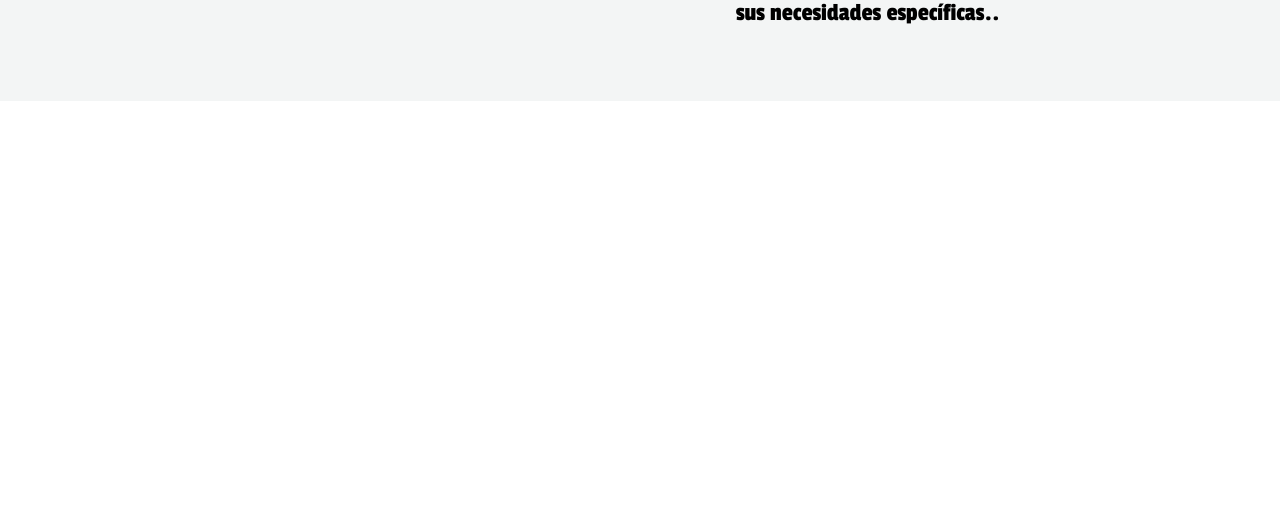
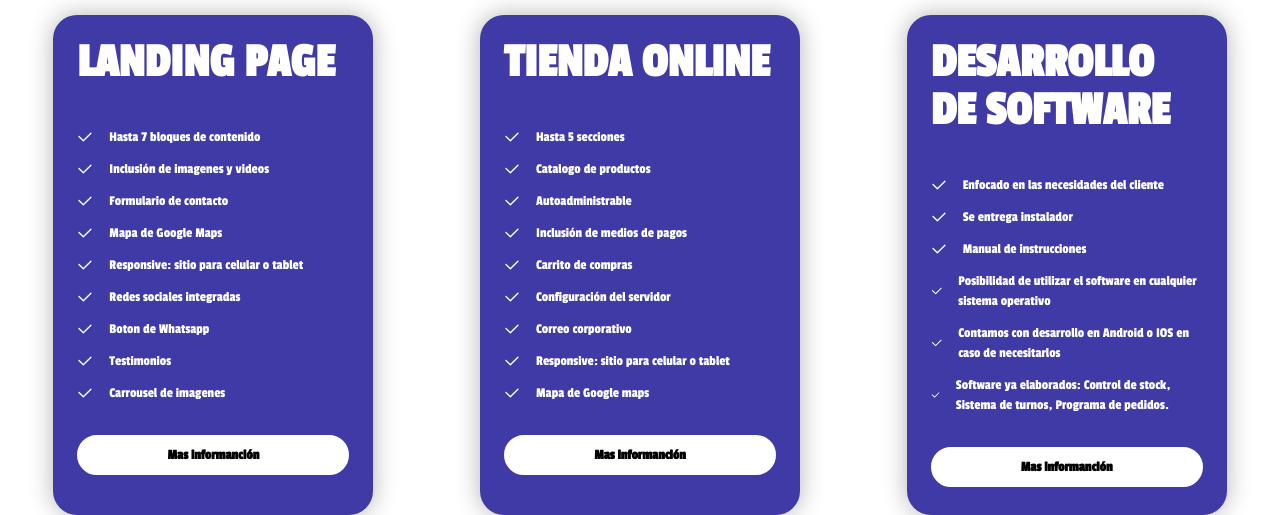
Before and after one commit to Fromero564/FEVIER-TECH, a PHP site: page / in a window 1280 px wide. Shown: the part 1478-1993 px from the top of the page. Before the commit the page ends 1502 px from the top, so only its background shows below. Run offline with PHP 8.4, Linux system fonts and the light colour scheme.

Commit message:
Se agregan secciones

```diff
--- a/css/style.css
+++ b/css/style.css
@@ -81,3 +112,69 @@
     font-size: 25px;
     text-align: justify;
 }
+
+/*Card de servicios*/
+
+.card {
+    width: 320px;
+    height: 500px;
+    display: flex;
+    flex-direction: column;
+    border-radius: 1.5rem;
+    background-color: #3F3AA5;
+    padding: 1.5rem;
+    box-shadow: 0px 0px 25px rgba(0, 0, 0, 0.3);
+  }
+
+  .price {
+    font-size: 3rem;
+    line-height: 1;
+    font-weight: 600;
+    color: rgba(255, 255, 255, 1);
+  }
+
+  .lists {
+    margin-top: 2.5rem;
+    display: flex;
+    flex-direction: column;
+    grid-row-gap: 0.75rem;
+    row-gap: 0.75rem;
+    font-size: 0.875rem;
+    line-height: 1.25rem;
+    color: rgba(255, 255, 255, 1);
+  }
+
+  .list {
+    display: flex;
+    align-items: center;
+  }
+
+  .list svg {
+    height: 1rem;
+    width: 1rem;
+  }
+
+  .list span {
+    margin-left: 1rem;
+  }
+
+  .action {
+    margin-top: 2rem;
+    width: 100%;
+    border: 2px solid  rgba(255, 255, 255, 1);
+    border-radius: 9999px;
+    background-color: rgba(255, 255, 255, 1);
+    padding: 0.625rem 1.5rem;
+    font-weight: 600;
+    text-align: center;
+    font-size: 0.875rem;
+    color: rgba(0, 0, 0, 1);
+    outline: none;
+    text-decoration: none;
+    transition: all .2s ease;
+  }
+
+  .action:hover {
+    color: rgba(255, 255, 255, 1);
+    background-color: transparent;
+  }
--- a/index.html
+++ b/index.html
@@ -26,10 +26,10 @@
         />
         <div class="botones-menu">
           <ul>
-            <li><a href="">Descúbrenos</a></li>
-            <li><a href="">Quienes somos</a></li>
-            <li><a href="">Servicios</a></li>
-            <li><a href="">Proyectos</a></li>
+            <li><a href="#bienvenidos">Descúbrenos</a></li>
+            <li><a href="#Qs">Quienes somos</a></li>
+            <li><a href="#Servicios">Servicios</a></li>
+            <li><a href="">Clientes</a></li>
           </ul>
           <div class="boton-contacto">
             <a href="">Contáctanos</a>
@@ -38,21 +38,161 @@
       </nav>
     </header>
     <section>
-      <img src="./fotos/FT1.jpg" alt="" style="width: 100vw;-webkit-clip-path: circle(120vw at 50% -100vw);clip-path: circle(150vw at 50% -115vw);">
-      <h1>BIENVENIDOS A FEVIERTECH</h1>
-      <h3>Soluciones de alto impacto</h3>
+      <div class="contenedor">
+
+        <div class="div-difuminado"></div>
+
+        <img src="./fotos/FT1.jpg" alt="FEVIERTECH" class="img-portada">
+
+        <div class="texto" id="bienvenidos">
+            <h1>BIENVENIDOS A FEVIERTECH</h1>
+            <h3>Soluciones de alto impacto</h3>
+        </div>
+    </div>
     </section>
     <section class="container" style="background-color: #F3F5F5">
       <div class="descubrenos-img">
         <img src="./fotos/FT3.jpg" alt="Quienessomos" style="width: 50vw;height:50vh;">
       </div>
       <div class="divTexto">
-        <h2 class="titulo">¿Quiénes Somos?</h2>
+        <h2 class="titulo" id="Qs">¿Quiénes Somos?</h2>
         <p>Tu aliado estratégico en el mundo digital. Nos especializamos en ofrecer servicios integrales de digitalización para empresas, con un enfoque que abarca desde el desarrollo de software a medida hasta la gestión de páginas web y la administración de redes sociales como Community Managers.
 
-          En un entorno empresarial cada vez más competitivo, reconocemos la importancia de la digitalización para el crecimiento y la eficiencia. Es por eso que nos dedicamos a acompañar a las empresas en su proceso de transformación digital, brindando soluciones personalizadas que se adaptan a sus necesidades específicas..</p>
+          En un entorno empresarial cada vez más competitivo, reconocemos la importancia de la digitalización para el crecimiento y la eficiencia. Es por eso que nos dedicamos a acompañar a las empresas en su proceso de transformación digital, brindando soluciones personalizadas que se adaptan a sus necesidades específicas.</p>
 
 
+      </div>
+    </section>
+    <section>
+      <h1 class="titulo" id="Servicios">Servicios</h1>
+      <div style="display: flex;align-items: center;justify-content: space-around;">
+        <div class="card">
+          <p class="price">
+            LANDING PAGE
+          </p>
+          <ul class="lists">
+            <li class="list">
+              <svg xmlns="http://www.w3.org/2000/svg" fill="none" viewBox="0 0 24 24"><g stroke-width="0" id="SVGRepo_bgCarrier"></g><g stroke-linejoin="round" stroke-linecap="round" id="SVGRepo_tracerCarrier"></g><g id="SVGRepo_iconCarrier"> <path fill="#ffffff" d="M21.5821 5.54289C21.9726 5.93342 21.9726 6.56658 21.5821 6.95711L10.2526 18.2867C9.86452 18.6747 9.23627 18.6775 8.84475 18.293L2.29929 11.8644C1.90527 11.4774 1.89956 10.8443 2.28655 10.4503C2.67354 10.0562 3.30668 10.0505 3.70071 10.4375L9.53911 16.1717L20.1679 5.54289C20.5584 5.15237 21.1916 5.15237 21.5821 5.54289Z" clip-rule="evenodd" fill-rule="evenodd"></path> </g></svg>
+                <span> Hasta 7 bloques de contenido </span>
+            </li>
+            <li class="list">
+              <svg xmlns="http://www.w3.org/2000/svg" fill="none" viewBox="0 0 24 24"><g stroke-width="0" id="SVGRepo_bgCarrier"></g><g stroke-linejoin="round" stroke-linecap="round" id="SVGRepo_tracerCarrier"></g><g id="SVGRepo_iconCarrier"> <path fill="#ffffff" d="M21.5821 5.54289C21.9726 5.93342 21.9726 6.56658 21.5821 6.95711L10.2526 18.2867C9.86452 18.6747 9.23627 18.6775 8.84475 18.293L2.29929 11.8644C1.90527 11.4774 1.89956 10.8443 2.28655 10.4503C2.67354 10.0562 3.30668 10.0505 3.70071 10.4375L9.53911 16.1717L20.1679 5.54289C20.5584 5.15237 21.1916 5.15237 21.5821 5.54289Z" clip-rule="evenodd" fill-rule="evenodd"></path> </g></svg>
+              <span> Inclusión de imagenes y videos </span>
+            </li>
+            <li class="list">
+              <svg xmlns="http://www.w3.org/2000/svg" fill="none" viewBox="0 0 24 24"><g stroke-width="0" id="SVGRepo_bgCarrier"></g><g stroke-linejoin="round" stroke-linecap="round" id="SVGRepo_tracerCarrier"></g><g id="SVGRepo_iconCarrier"> <path fill="#ffffff" d="M21.5821 5.54289C21.9726 5.93342 21.9726 6.56658 21.5821 6.95711L10.2526 18.2867C9.86452 18.6747 9.23627 18.6775 8.84475 18.293L2.29929 11.8644C1.90527 11.4774 1.89956 10.8443 2.28655 10.4503C2.67354 10.0562 3.30668 10.0505 3.70071 10.4375L9.53911 16.1717L20.1679 5.54289C20.5584 5.15237 21.1916 5.15237 21.5821 5.54289Z" clip-rule="evenodd" fill-rule="evenodd"></path> </g></svg>
+              <span> Formulario de contacto </span>
+            </li>
+            <li class="list">
+              <svg xmlns="http://www.w3.org/2000/svg" fill="none" viewBox="0 0 24 24"><g stroke-width="0" id="SVGRepo_bgCarrier"></g><g stroke-linejoin="round" stroke-linecap="round" id="SVGRepo_tracerCarrier"></g><g id="SVGRepo_iconCarrier"> <path fill="#ffffff" d="M21.5821 5.54289C21.9726 5.93342 21.9726 6.56658 21.5821 6.95711L10.2526 18.2867C9.86452 18.6747 9.23627 18.6775 8.84475 18.293L2.29929 11.8644C1.90527 11.4774 1.89956 10.8443 2.28655 10.4503C2.67354 10.0562 3.30668 10.0505 3.70071 10.4375L9.53911 16.1717L20.1679 5.54289C20.5584 5.15237 21.1916 5.15237 21.5821 5.54289Z" clip-rule="evenodd" fill-rule="evenodd"></path> </g></svg>
+              <span> Mapa de Google Maps </span>
+            </li>
+            <li class="list">
+              <svg xmlns="http://www.w3.org/2000/svg" fill="none" viewBox="0 0 24 24"><g stroke-width="0" id="SVGRepo_bgCarrier"></g><g stroke-linejoin="round" stroke-linecap="round" id="SVGRepo_tracerCarrier"></g><g id="SVGRepo_iconCarrier"> <path fill="#ffffff" d="M21.5821 5.54289C21.9726 5.93342 21.9726 6.56658 21.5821 6.95711L10.2526 18.2867C9.86452 18.6747 9.23627 18.6775 8.84475 18.293L2.29929 11.8644C1.90527 11.4774 1.89956 10.8443 2.28655 10.4503C2.67354 10.0562 3.30668 10.0505 3.70071 10.4375L9.53911 16.1717L20.1679 5.54289C20.5584 5.15237 21.1916 5.15237 21.5821 5.54289Z" clip-rule="evenodd" fill-rule="evenodd"></path> </g></svg>
+              <span> Responsive: sitio para celular o tablet </span>
+            </li>
+            <li class="list">
+              <svg xmlns="http://www.w3.org/2000/svg" fill="none" viewBox="0 0 24 24"><g stroke-width="0" id="SVGRepo_bgCarrier"></g><g stroke-linejoin="round" stroke-linecap="round" id="SVGRepo_tracerCarrier"></g><g id="SVGRepo_iconCarrier"> <path fill="#ffffff" d="M21.5821 5.54289C21.9726 5.93342 21.9726 6.56658 21.5821 6.95711L10.2526 18.2867C9.86452 18.6747 9.23627 18.6775 8.84475 18.293L2.29929 11.8644C1.90527 11.4774 1.89956 10.8443 2.28655 10.4503C2.67354 10.0562 3.30668 10.0505 3.70071 10.4375L9.53911 16.1717L20.1679 5.54289C20.5584 5.15237 21.1916 5.15237 21.5821 5.54289Z" clip-rule="evenodd" fill-rule="evenodd"></path> </g></svg>
+              <span> Redes sociales integradas </span>
+            </li>
+            <li class="list">
+              <svg xmlns="http://www.w3.org/2000/svg" fill="none" viewBox="0 0 24 24"><g stroke-width="0" id="SVGRepo_bgCarrier"></g><g stroke-linejoin="round" stroke-linecap="round" id="SVGRepo_tracerCarrier"></g><g id="SVGRepo_iconCarrier"> <path fill="#ffffff" d="M21.5821 5.54289C21.9726 5.93342 21.9726 6.56658 21.5821 6.95711L10.2526 18.2867C9.86452 18.6747 9.23627 18.6775 8.84475 18.293L2.29929 11.8644C1.90527 11.4774 1.89956 10.8443 2.28655 10.4503C2.67354 10.0562 3.30668 10.0505 3.70071 10.4375L9.53911 16.1717L20.1679 5.54289C20.5584 5.15237 21.1916 5.15237 21.5821 5.54289Z" clip-rule="evenodd" fill-rule="evenodd"></path> </g></svg>
+              <span> Boton de Whatsapp </span>
+            </li>
+            <li class="list">
+              <svg xmlns="http://www.w3.org/2000/svg" fill="none" viewBox="0 0 24 24"><g stroke-width="0" id="SVGRepo_bgCarrier"></g><g stroke-linejoin="round" stroke-linecap="round" id="SVGRepo_tracerCarrier"></g><g id="SVGRepo_iconCarrier"> <path fill="#ffffff" d="M21.5821 5.54289C21.9726 5.93342 21.9726 6.56658 21.5821 6.95711L10.2526 18.2867C9.86452 18.6747 9.23627 18.6775 8.84475 18.293L2.29929 11.8644C1.90527 11.4774 1.89956 10.8443 2.28655 10.4503C2.67354 10.0562 3.30668 10.0505 3.70071 10.4375L9.53911 16.1717L20.1679 5.54289C20.5584 5.15237 21.1916 5.15237 21.5821 5.54289Z" clip-rule="evenodd" fill-rule="evenodd"></path> </g></svg>
+              <span> Testimonios </span>
+            </li>
+            <li class="list">
+              <svg xmlns="http://www.w3.org/2000/svg" fill="none" viewBox="0 0 24 24"><g stroke-width="0" id="SVGRepo_bgCarrier"></g><g stroke-linejoin="round" stroke-linecap="round" id="SVGRepo_tracerCarrier"></g><g id="SVGRepo_iconCarrier"> <path fill="#ffffff" d="M21.5821 5.54289C21.9726 5.93342 21.9726 6.56658 21.5821 6.95711L10.2526 18.2867C9.86452 18.6747 9.23627 18.6775 8.84475 18.293L2.29929 11.8644C1.90527 11.4774 1.89956 10.8443 2.28655 10.4503C2.67354 10.0562 3.30668 10.0505 3.70071 10.4375L9.53911 16.1717L20.1679 5.54289C20.5584 5.15237 21.1916 5.15237 21.5821 5.54289Z" clip-rule="evenodd" fill-rule="evenodd"></path> </g></svg>
+              <span> Carrousel de imagenes </span>
+            </li>
+
+          </ul>
+        <a href="#" class="action">
+            Mas informanción
+          </a>
+        </div>
+        <div class="card">
+          <p class="price">
+            TIENDA ONLINE
+          </p>
+          <ul class="lists">
+            <li class="list">
+              <svg xmlns="http://www.w3.org/2000/svg" fill="none" viewBox="0 0 24 24"><g stroke-width="0" id="SVGRepo_bgCarrier"></g><g stroke-linejoin="round" stroke-linecap="round" id="SVGRepo_tracerCarrier"></g><g id="SVGRepo_iconCarrier"> <path fill="#ffffff" d="M21.5821 5.54289C21.9726 5.93342 21.9726 6.56658 21.5821 6.95711L10.2526 18.2867C9.86452 18.6747 9.23627 18.6775 8.84475 18.293L2.29929 11.8644C1.90527 11.4774 1.89956 10.8443 2.28655 10.4503C2.67354 10.0562 3.30668 10.0505 3.70071 10.4375L9.53911 16.1717L20.1679 5.54289C20.5584 5.15237 21.1916 5.15237 21.5821 5.54289Z" clip-rule="evenodd" fill-rule="evenodd"></path> </g></svg>
+                <span> Hasta 5 secciones </span>
+            </li>
+            <li class="list">
+              <svg xmlns="http://www.w3.org/2000/svg" fill="none" viewBox="0 0 24 24"><g stroke-width="0" id="SVGRepo_bgCarrier"></g><g stroke-linejoin="round" stroke-linecap="round" id="SVGRepo_tracerCarrier"></g><g id="SVGRepo_iconCarrier"> <path fill="#ffffff" d="M21.5821 5.54289C21.9726 5.93342 21.9726 6.56658 21.5821 6.95711L10.2526 18.2867C9.86452 18.6747 9.23627 18.6775 8.84475 18.293L2.29929 11.8644C1.90527 11.4774 1.89956 10.8443 2.28655 10.4503C2.67354 10.0562 3.30668 10.0505 3.70071 10.4375L9.53911 16.1717L20.1679 5.54289C20.5584 5.15237 21.1916 5.15237 21.5821 5.54289Z" clip-rule="evenodd" fill-rule="evenodd"></path> </g></svg>
+              <span> Catalogo de productos </span>
+            </li>
+            <li class="list">
+              <svg xmlns="http://www.w3.org/2000/svg" fill="none" viewBox="0 0 24 24"><g stroke-width="0" id="SVGRepo_bgCarrier"></g><g stroke-linejoin="round" stroke-linecap="round" id="SVGRepo_tracerCarrier"></g><g id="SVGRepo_iconCarrier"> <path fill="#ffffff" d="M21.5821 5.54289C21.9726 5.93342 21.9726 6.56658 21.5821 6.95711L10.2526 18.2867C9.86452 18.6747 9.23627 18.6775 8.84475 18.293L2.29929 11.8644C1.90527 11.4774 1.89956 10.8443 2.28655 10.4503C2.67354 10.0562 3.30668 10.0505 3.70071 10.4375L9.53911 16.1717L20.1679 5.54289C20.5584 5.15237 21.1916 5.15237 21.5821 5.54289Z" clip-rule="evenodd" fill-rule="evenodd"></path> </g></svg>
+              <span> Autoadministrable </span>
+            </li>
+            <li class="list">
+              <svg xmlns="http://www.w3.org/2000/svg" fill="none" viewBox="0 0 24 24"><g stroke-width="0" id="SVGRepo_bgCarrier"></g><g stroke-linejoin="round" stroke-linecap="round" id="SVGRepo_tracerCarrier"></g><g id="SVGRepo_iconCarrier"> <path fill="#ffffff" d="M21.5821 5.54289C21.9726 5.93342 21.9726 6.56658 21.5821 6.95711L10.2526 18.2867C9.86452 18.6747 9.23627 18.6775 8.84475 18.293L2.29929 11.8644C1.90527 11.4774 1.89956 10.8443 2.28655 10.4503C2.67354 10.0562 3.30668 10.0505 3.70071 10.4375L9.53911 16.1717L20.1679 5.54289C20.5584 5.15237 21.1916 5.15237 21.5821 5.54289Z" clip-rule="evenodd" fill-rule="evenodd"></path> </g></svg>
+              <span> Inclusión de medios de pagos </span>
+            </li>
+            <li class="list">
+              <svg xmlns="http://www.w3.org/2000/svg" fill="none" viewBox="0 0 24 24"><g stroke-width="0" id="SVGRepo_bgCarrier"></g><g stroke-linejoin="round" stroke-linecap="round" id="SVGRepo_tracerCarrier"></g><g id="SVGRepo_iconCarrier"> <path fill="#ffffff" d="M21.5821 5.54289C21.9726 5.93342 21.9726 6.56658 21.5821 6.95711L10.2526 18.2867C9.86452 18.6747 9.23627 18.6775 8.84475 18.293L2.29929 11.8644C1.90527 11.4774 1.89956 10.8443 2.28655 10.4503C2.67354 10.0562 3.30668 10.0505 3.70071 10.4375L9.53911 16.1717L20.1679 5.54289C20.5584 5.15237 21.1916 5.15237 21.5821 5.54289Z" clip-rule="evenodd" fill-rule="evenodd"></path> </g></svg>
+              <span> Carrito de compras </span>
+            </li>
+            <li class="list">
+              <svg xmlns="http://www.w3.org/2000/svg" fill="none" viewBox="0 0 24 24"><g stroke-width="0" id="SVGRepo_bgCarrier"></g><g stroke-linejoin="round" stroke-linecap="round" id="SVGRepo_tracerCarrier"></g><g id="SVGRepo_iconCarrier"> <path fill="#ffffff" d="M21.5821 5.54289C21.9726 5.93342 21.9726 6.56658 21.5821 6.95711L10.2526 18.2867C9.86452 18.6747 9.23627 18.6775 8.84475 18.293L2.29929 11.8644C1.90527 11.4774 1.89956 10.8443 2.28655 10.4503C2.67354 10.0562 3.30668 10.0505 3.70071 10.4375L9.53911 16.1717L20.1679 5.54289C20.5584 5.15237 21.1916 5.15237 21.5821 5.54289Z" clip-rule="evenodd" fill-rule="evenodd"></path> </g></svg>
+              <span> Configuración del servidor</span>
+            </li>
+            <li class="list">
+              <svg xmlns="http://www.w3.org/2000/svg" fill="none" viewBox="0 0 24 24"><g stroke-width="0" id="SVGRepo_bgCarrier"></g><g stroke-linejoin="round" stroke-linecap="round" id="SVGRepo_tracerCarrier"></g><g id="SVGRepo_iconCarrier"> <path fill="#ffffff" d="M21.5821 5.54289C21.9726 5.93342 21.9726 6.56658 21.5821 6.95711L10.2526 18.2867C9.86452 18.6747 9.23627 18.6775 8.84475 18.293L2.29929 11.8644C1.90527 11.4774 1.89956 10.8443 2.28655 10.4503C2.67354 10.0562 3.30668 10.0505 3.70071 10.4375L9.53911 16.1717L20.1679 5.54289C20.5584 5.15237 21.1916 5.15237 21.5821 5.54289Z" clip-rule="evenodd" fill-rule="evenodd"></path> </g></svg>
+              <span> Correo corporativo</span>
+            </li>
+            <li class="list">
+              <svg xmlns="http://www.w3.org/2000/svg" fill="none" viewBox="0 0 24 24"><g stroke-width="0" id="SVGRepo_bgCarrier"></g><g stroke-linejoin="round" stroke-linecap="round" id="SVGRepo_tracerCarrier"></g><g id="SVGRepo_iconCarrier"> <path fill="#ffffff" d="M21.5821 5.54289C21.9726 5.93342 21.9726 6.56658 21.5821 6.95711L10.2526 18.2867C9.86452 18.6747 9.23627 18.6775 8.84475 18.293L2.29929 11.8644C1.90527 11.4774 1.89956 10.8443 2.28655 10.4503C2.67354 10.0562 3.30668 10.0505 3.70071 10.4375L9.53911 16.1717L20.1679 5.54289C20.5584 5.15237 21.1916 5.15237 21.5821 5.54289Z" clip-rule="evenodd" fill-rule="evenodd"></path> </g></svg>
+              <span> Responsive: sitio para celular o tablet</span>
+            </li>
+            <li class="list">
+              <svg xmlns="http://www.w3.org/2000/svg" fill="none" viewBox="0 0 24 24"><g stroke-width="0" id="SVGRepo_bgCarrier"></g><g stroke-linejoin="round" stroke-linecap="round" id="SVGRepo_tracerCarrier"></g><g id="SVGRepo_iconCarrier"> <path fill="#ffffff" d="M21.5821 5.54289C21.9726 5.93342 21.9726 6.56658 21.5821 6.95711L10.2526 18.2867C9.86452 18.6747 9.23627 18.6775 8.84475 18.293L2.29929 11.8644C1.90527 11.4774 1.89956 10.8443 2.28655 10.4503C2.67354 10.0562 3.30668 10.0505 3.70071 10.4375L9.53911 16.1717L20.1679 5.54289C20.5584 5.15237 21.1916 5.15237 21.5821 5.54289Z" clip-rule="evenodd" fill-rule="evenodd"></path> </g></svg>
+              <span> Mapa de Google maps </span>
+            </li>
+          </ul>
+        <a href="#" class="action">
+            Mas informanción
+          </a>
+        </div>
+        <div class="card">
+          <p class="price">
+            DESARROLLO DE SOFTWARE
+          </p>
+          <ul class="lists">
+            <li class="list">
+              <svg xmlns="http://www.w3.org/2000/svg" fill="none" viewBox="0 0 24 24"><g stroke-width="0" id="SVGRepo_bgCarrier"></g><g stroke-linejoin="round" stroke-linecap="round" id="SVGRepo_tracerCarrier"></g><g id="SVGRepo_iconCarrier"> <path fill="#ffffff" d="M21.5821 5.54289C21.9726 5.93342 21.9726 6.56658 21.5821 6.95711L10.2526 18.2867C9.86452 18.6747 9.23627 18.6775 8.84475 18.293L2.29929 11.8644C1.90527 11.4774 1.89956 10.8443 2.28655 10.4503C2.67354 10.0562 3.30668 10.0505 3.70071 10.4375L9.53911 16.1717L20.1679 5.54289C20.5584 5.15237 21.1916 5.15237 21.5821 5.54289Z" clip-rule="evenodd" fill-rule="evenodd"></path> </g></svg>
+                <span> Enfocado en las necesidades del cliente </span>
+            </li>
+            <li class="list">
+              <svg xmlns="http://www.w3.org/2000/svg" fill="none" viewBox="0 0 24 24"><g stroke-width="0" id="SVGRepo_bgCarrier"></g><g stroke-linejoin="round" stroke-linecap="round" id="SVGRepo_tracerCarrier"></g><g id="SVGRepo_iconCarrier"> <path fill="#ffffff" d="M21.5821 5.54289C21.9726 5.93342 21.9726 6.56658 21.5821 6.95711L10.2526 18.2867C9.86452 18.6747 9.23627 18.6775 8.84475 18.293L2.29929 11.8644C1.90527 11.4774 1.89956 10.8443 2.28655 10.4503C2.67354 10.0562 3.30668 10.0505 3.70071 10.4375L9.53911 16.1717L20.1679 5.54289C20.5584 5.15237 21.1916 5.15237 21.5821 5.54289Z" clip-rule="evenodd" fill-rule="evenodd"></path> </g></svg>
+              <span> Se entrega instalador </span>
+            </li>
+            <li class="list">
+              <svg xmlns="http://www.w3.org/2000/svg" fill="none" viewBox="0 0 24 24"><g stroke-width="0" id="SVGRepo_bgCarrier"></g><g stroke-linejoin="round" stroke-linecap="round" id="SVGRepo_tracerCarrier"></g><g id="SVGRepo_iconCarrier"> <path fill="#ffffff" d="M21.5821 5.54289C21.9726 5.93342 21.9726 6.56658 21.5821 6.95711L10.2526 18.2867C9.86452 18.6747 9.23627 18.6775 8.84475 18.293L2.29929 11.8644C1.90527 11.4774 1.89956 10.8443 2.28655 10.4503C2.67354 10.0562 3.30668 10.0505 3.70071 10.4375L9.53911 16.1717L20.1679 5.54289C20.5584 5.15237 21.1916 5.15237 21.5821 5.54289Z" clip-rule="evenodd" fill-rule="evenodd"></path> </g></svg>
+              <span> Manual de instrucciones </span>
+            </li>
+            <li class="list">
+              <svg xmlns="http://www.w3.org/2000/svg" fill="none" viewBox="0 0 24 24"><g stroke-width="0" id="SVGRepo_bgCarrier"></g><g stroke-linejoin="round" stroke-linecap="round" id="SVGRepo_tracerCarrier"></g><g id="SVGRepo_iconCarrier"> <path fill="#ffffff" d="M21.5821 5.54289C21.9726 5.93342 21.9726 6.56658 21.5821 6.95711L10.2526 18.2867C9.86452 18.6747 9.23627 18.6775 8.84475 18.293L2.29929 11.8644C1.90527 11.4774 1.89956 10.8443 2.28655 10.4503C2.67354 10.0562 3.30668 10.0505 3.70071 10.4375L9.53911 16.1717L20.1679 5.54289C20.5584 5.15237 21.1916 5.15237 21.5821 5.54289Z" clip-rule="evenodd" fill-rule="evenodd"></path> </g></svg>
+              <span> Posibilidad de utilizar el software en cualquier sistema operativo </span>
+            </li>
+            <li class="list">
+              <svg xmlns="http://www.w3.org/2000/svg" fill="none" viewBox="0 0 24 24"><g stroke-width="0" id="SVGRepo_bgCarrier"></g><g stroke-linejoin="round" stroke-linecap="round" id="SVGRepo_tracerCarrier"></g><g id="SVGRepo_iconCarrier"> <path fill="#ffffff" d="M21.5821 5.54289C21.9726 5.93342 21.9726 6.56658 21.5821 6.95711L10.2526 18.2867C9.86452 18.6747 9.23627 18.6775 8.84475 18.293L2.29929 11.8644C1.90527 11.4774 1.89956 10.8443 2.28655 10.4503C2.67354 10.0562 3.30668 10.0505 3.70071 10.4375L9.53911 16.1717L20.1679 5.54289C20.5584 5.15237 21.1916 5.15237 21.5821 5.54289Z" clip-rule="evenodd" fill-rule="evenodd"></path> </g></svg>
+              <span> Contamos con desarrollo en Android o IOS en caso de necesitarlos </span>
+            </li>
+            <li class="list">
+              <svg xmlns="http://www.w3.org/2000/svg" fill="none" viewBox="0 0 24 24"><g stroke-width="0" id="SVGRepo_bgCarrier"></g><g stroke-linejoin="round" stroke-linecap="round" id="SVGRepo_tracerCarrier"></g><g id="SVGRepo_iconCarrier"> <path fill="#ffffff" d="M21.5821 5.54289C21.9726 5.93342 21.9726 6.56658 21.5821 6.95711L10.2526 18.2867C9.86452 18.6747 9.23627 18.6775 8.84475 18.293L2.29929 11.8644C1.90527 11.4774 1.89956 10.8443 2.28655 10.4503C2.67354 10.0562 3.30668 10.0505 3.70071 10.4375L9.53911 16.1717L20.1679 5.54289C20.5584 5.15237 21.1916 5.15237 21.5821 5.54289Z" clip-rule="evenodd" fill-rule="evenodd"></path> </g></svg>
+              <span> Software ya elaborados: Control de stock, Sistema de turnos, Programa de pedidos. </span>
+            </li>
+          </ul>
+        <a href="#" class="action">
+            Mas informanción
+          </a>
+        </div>
       </div>
     </section>
 
```
Also changed, not shown: other parts of css/style.css (+32 -1 lines), fotos/FT1.jpg.
